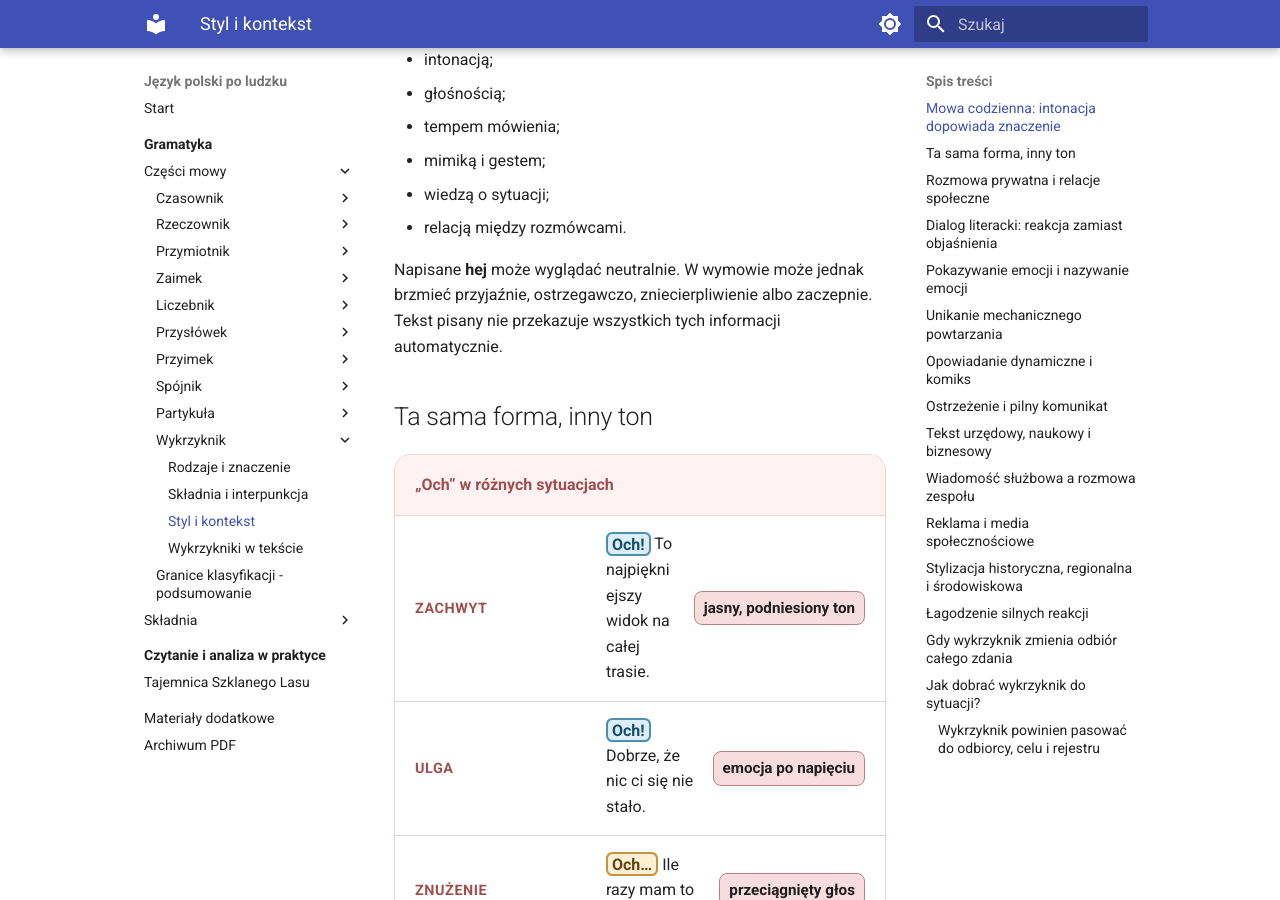
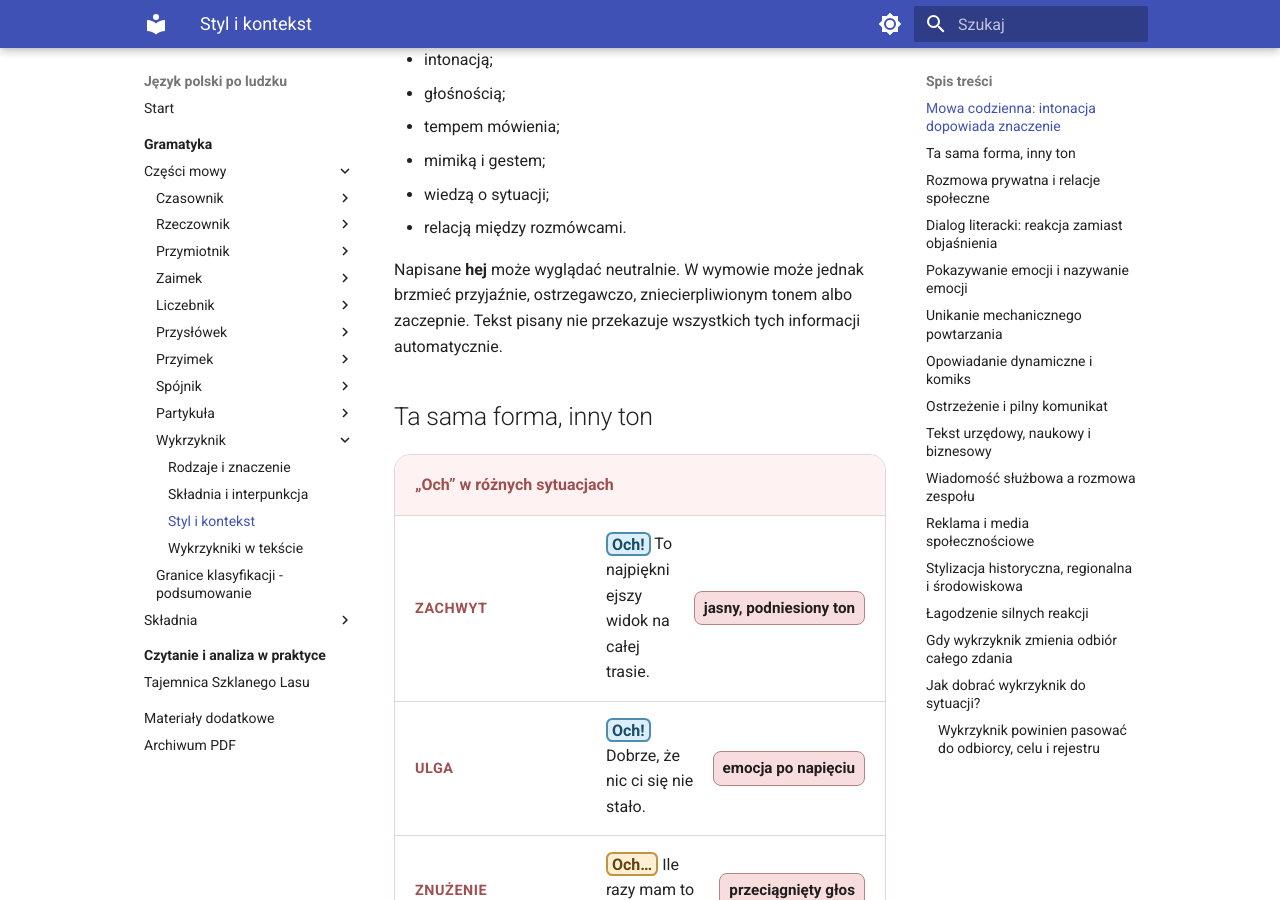
Before and after one commit to dchorazkiewicz/SP_JP, an MkDocs documentation site: the page built from docs/gramatyka/czesci-mowy/wykrzyknik/styl-i-kontekst.md, in a window 1280 px wide and 900 px high, scrolled down 735 px. Built offline with MkDocs 1.6.1 and Material for MkDocs 9.7.7, drawn with Linux system fonts in a browser that asks for light colours.

Commit message:
Poprawić opis intonacji wykrzyknika

```diff
--- a/docs/gramatyka/czesci-mowy/wykrzyknik/styl-i-kontekst.md
+++ b/docs/gramatyka/czesci-mowy/wykrzyknik/styl-i-kontekst.md
@@ -24,7 +24,7 @@ W rozmowie wykrzyknik współpracuje z:
 - wiedzą o sytuacji;
 - relacją między rozmówcami.
 
-Napisane **hej** może wyglądać neutralnie. W wymowie może jednak brzmieć przyjaźnie, ostrzegawczo, zniecierpliwienie albo zaczepnie. Tekst pisany nie przekazuje wszystkich tych informacji automatycznie.
+Napisane **hej** może wyglądać neutralnie. W wymowie może jednak brzmieć przyjaźnie, ostrzegawczo, zniecierpliwionym tonem albo zaczepnie. Tekst pisany nie przekazuje wszystkich tych informacji automatycznie.
 
 ## Ta sama forma, inny ton
 
```
